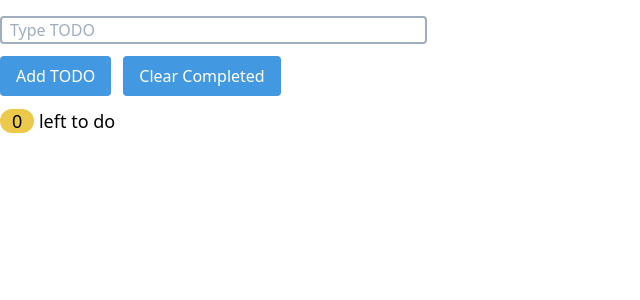
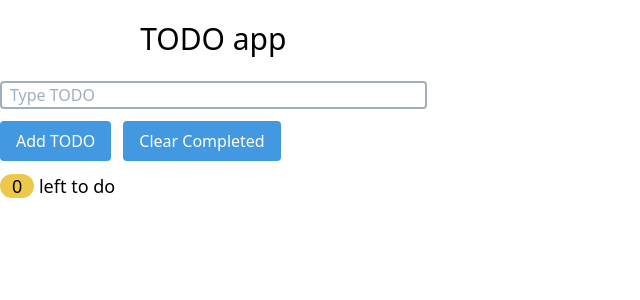
Before and after one commit to emamut/learning-react, a React (Create React App) app: page / in a window 1280 px wide. Shown: the top 300 px of the page, without its empty margins (0-640 px from the left). Built offline with nearby package versions, Linux system fonts and the light colour scheme.

Commit message:
add title

```diff
--- a/src/App.js
+++ b/src/App.js
@@ -48,6 +48,11 @@ function App() {
     <div className="container mx-auto">
       <div className="flex mt-4">
         <div className="w-full md:w-1/3">
+          <h1 className="text-3xl font-light text-center">TODO app</h1>
+        </div>
+      </div>
+      <div className="flex mt-5">
+        <div className="w-full md:w-1/3">
           <input className="appearance-none border-2 border-gray-500 rounded w-full px-2" placeholder="Type TODO" type="text" ref={todoNameRef} />
 
           <button className="bg-blue-500 hover:bg-blue-700 text-white rounded py-2 px-4 mt-3 " onClick={handleAddTodo}>Add TODO</button>
```
